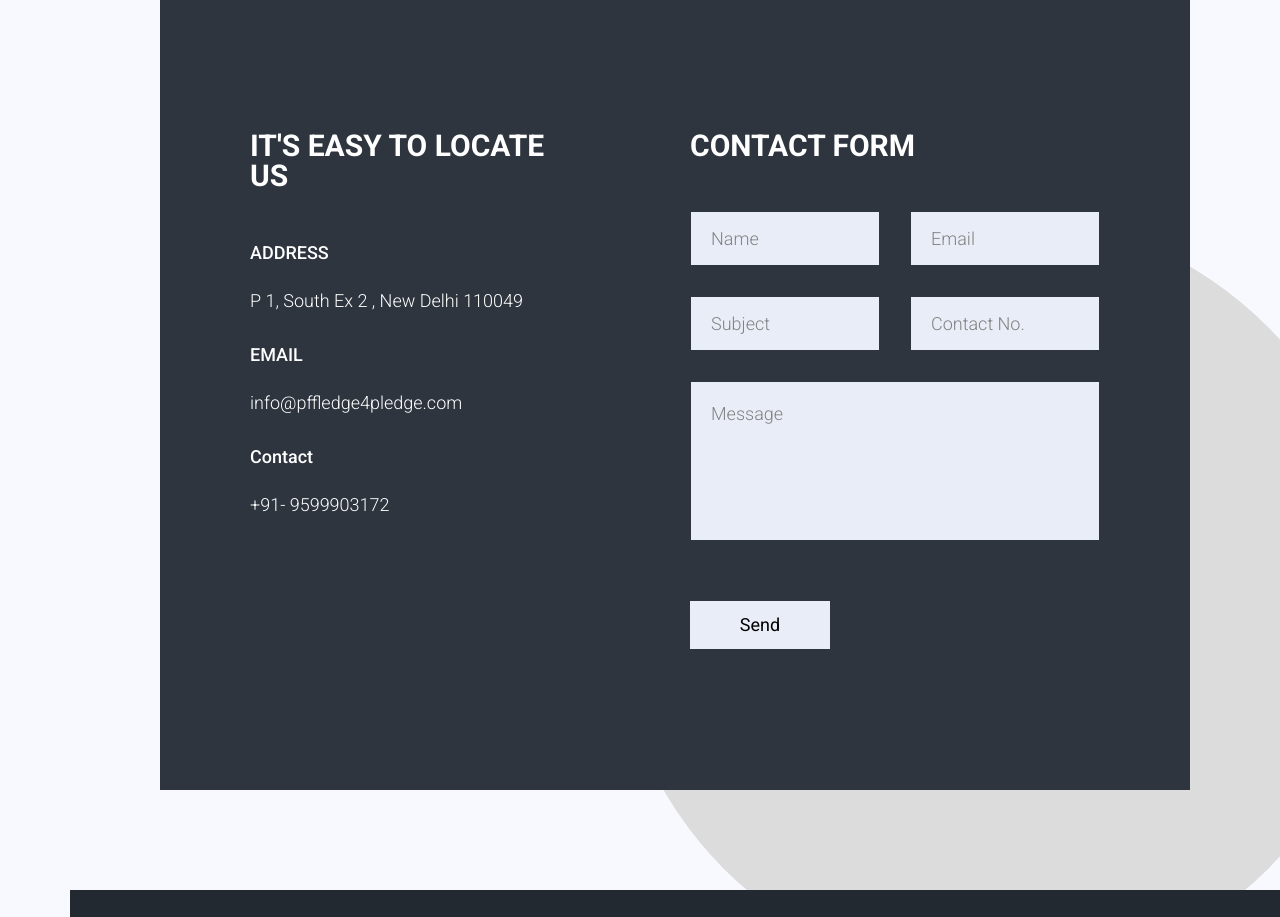
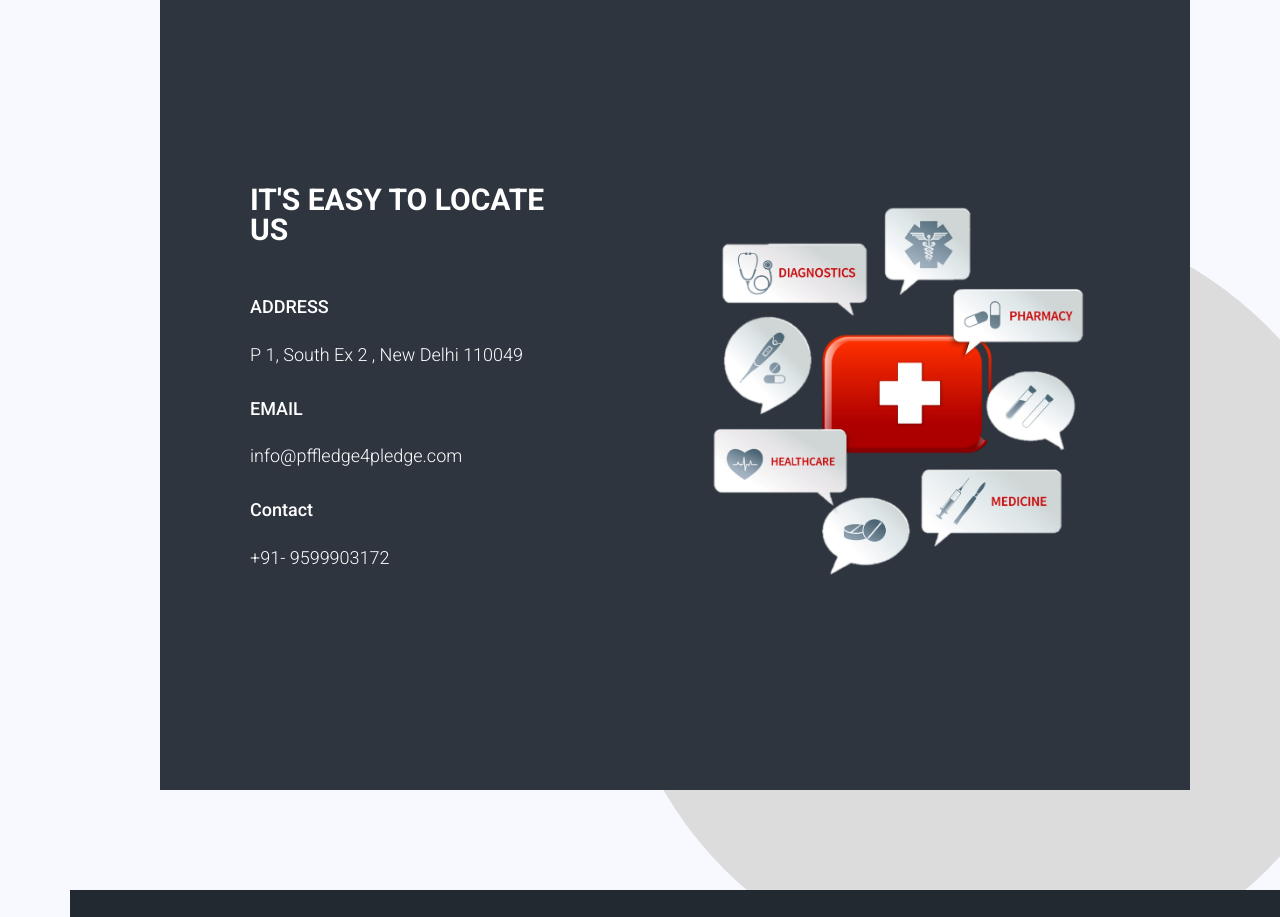
Before and after one commit to imritik/p4p, a plain HTML site: page index.html in a window 1280 px wide. Shown: the part 2560-3477 px from the top of the page. Drawn offline with nearby package versions, Linux system fonts and the light colour scheme.

Commit message:
final verison

```diff
--- a/index.html
+++ b/index.html
@@ -252,43 +252,8 @@
                                 </dl>
                             </div>
                             <div class="col-sm-6">
-                                <h2 class="section__subtitle">CONTACT FORM</h2>
 
-
-                                <form id="contact_form">
-                                    <div class="row">
-                                        <div class="col-md-6">
-                                            <div class="form-group">
-                                                <input type="text" class="form-control" name="name" id="name" placeholder="Name">
-                                            </div>
-                                        </div>
-                                        <div class="col-md-6">
-                                            <div class="form-group">
-                                                <input type="email" class="form-control" name="email" id="email" placeholder="Email">
-                                            </div>
-                                        </div>
-                                    </div>
-                                    <div class="row">
-                                        <div class="col-md-6">
-                                            <div class="form-group">
-                                                <input type="text" class="form-control" name="subject" id="subject" placeholder="Subject">
-                                            </div>
-                                        </div>
-                                        <div class="col-md-6">
-                                            <div class="form-group">
-                                                <input type="tel" class="form-control" name="contact" id="contact" placeholder="Contact No.">
-                                            </div>
-                                        </div>
-                                    </div>
-                                    <div class="form-group">
-                                        <textarea class="form-control" name="message" id="message" placeholder="Message"></textarea>
-                                    </div>
-                                    <button type="submit" id="submit" class="btn btn--light">Send</button>
-
-                                    <img src="images/contact-form-loader.gif" id="form-success-loader">
-                                    <img src="images/contact-form-tick.png" id="form-success-tick">
-                                    <div class="" id="result"></div>
-                                </form>
+                                <img src="kit.png" alt="" class="img-fluid">
 
                             </div>
                         </div>
```
Also changed, not shown: kit.png (added).
